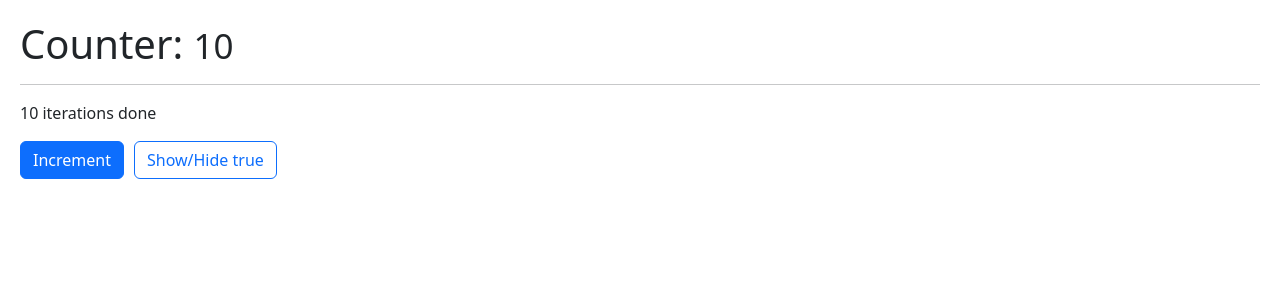
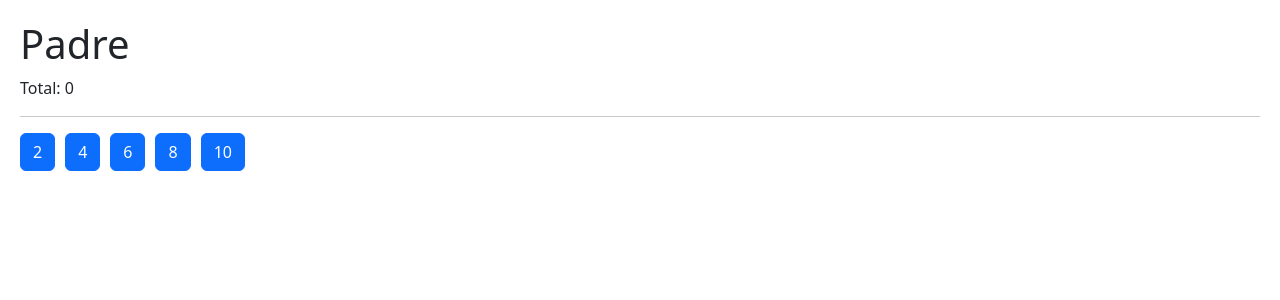
Before and after one commit to alexlatam/react-hook-app, a React (Vite) app: page / in a window 1280 px wide. Shown: the top 300 px of the page. Built offline with nearby package versions, Linux system fonts and the light colour scheme.

Commit message:
feature task resolved

```diff
--- /dev/null
+++ b/src/06-memos/CallbackHook.jsx
@@ -0,0 +1,24 @@
+import { useCallback, useState } from "react";
+import { ShowIncrement } from "./ShowIncrement";
+
+export const CallbackHook = () => {
+  const [counter, setCounter] = useState(10);
+
+  // Aqui tenemos una funcion memorizada
+  const increment = useCallback((value) => {
+    setCounter((total) => total + value);
+  }, []);
+
+  // const increment = () => {
+  //     setCounter(counter + 1)
+  // }
+
+  return (
+    <>
+      <h1>useCallback Hook: {counter}</h1>
+      <hr />
+
+      <ShowIncrement increment={increment} />
+    </>
+  );
+};
--- /dev/null
+++ b/src/07-tarea-memo/Hijo.jsx
@@ -0,0 +1,16 @@
+import React from "react";
+
+// eslint-disable-next-line react/display-name
+export const Hijo = React.memo(({ numero, incrementar }) => {
+
+    console.log('  Me volví a generar :(  ');
+
+    return (
+        <button
+            className="btn btn-primary mr-3"
+            onClick={ () => incrementar( numero ) }
+        >
+            { numero }
+        </button>
+    )
+})
--- /dev/null
+++ b/src/07-tarea-memo/Padre.jsx
@@ -0,0 +1,35 @@
+import { Hijo } from './Hijo'
+import { useCallback, useState } from 'react';
+
+export const Padre = () => {
+
+    const numeros = [2,4,6,8,10];
+    const [valor, setValor] = useState(0);
+
+    const incrementar =  useCallback(
+        ( num ) => {
+            setValor( (valor) => valor + num )
+        },
+      [],
+    )
+
+    return (
+        <div>
+            <h1>Padre</h1>
+            <p> Total: { valor } </p>
+
+            <hr />
+
+            {
+                numeros.map( n => (
+                    <Hijo
+                        key={ n }
+                        numero={ n }
+                        incrementar={ incrementar }
+                    />
+                ))
+            }
+            {/* <Hijo /> */}
+        </div>
+    )
+}
--- a/src/main.jsx
+++ b/src/main.jsx
@@ -11,7 +11,9 @@
 // import { FocusScreen } from './04-useRef/FocusScreen.jsx';
 // import { Layout } from './05-useLayoutEffect/Layout.jsx';
 // import { Memorize } from './06-memos/Memorize.jsx';
-import { MemorizeHook } from './06-memos/MemorizeHook.jsx';
+// import { MemorizeHook } from './06-memos/MemorizeHook.jsx';
+// import { CallbackHook } from './06-memos/CallbackHook.jsx';
+import { Padre } from './07-tarea-memo/Padre.jsx';
 
 import './index.css'
 
@@ -26,6 +28,8 @@
     {/* <FocusScreen /> */}
     {/* <Layout /> */}
     {/* <Memorize /> */}
-    <MemorizeHook />
+    {/* <MemorizeHook /> */}
+    {/* <CallbackHook /> */}
+    <Padre />
   </React.StrictMode>,
 )
```
Also changed, not shown: src/06-memos/ShowIncrement.jsx (added, +19 -0 lines).
